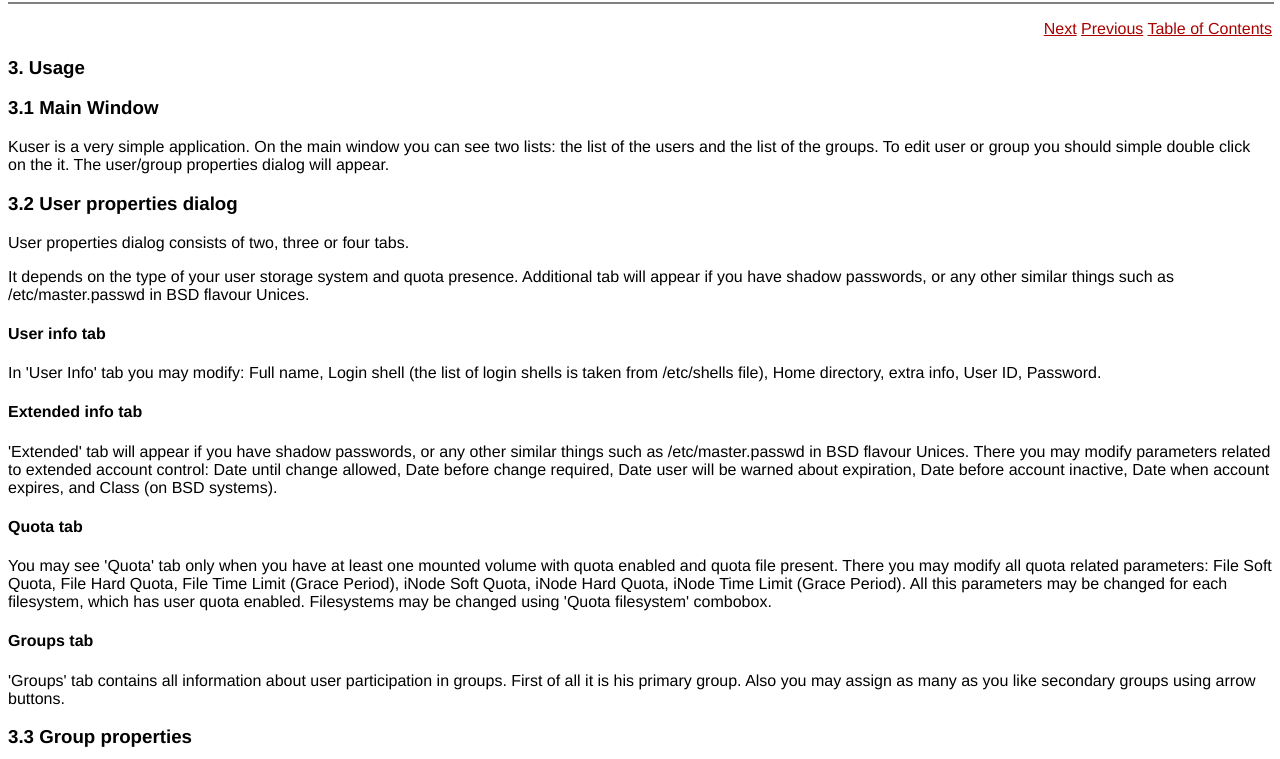
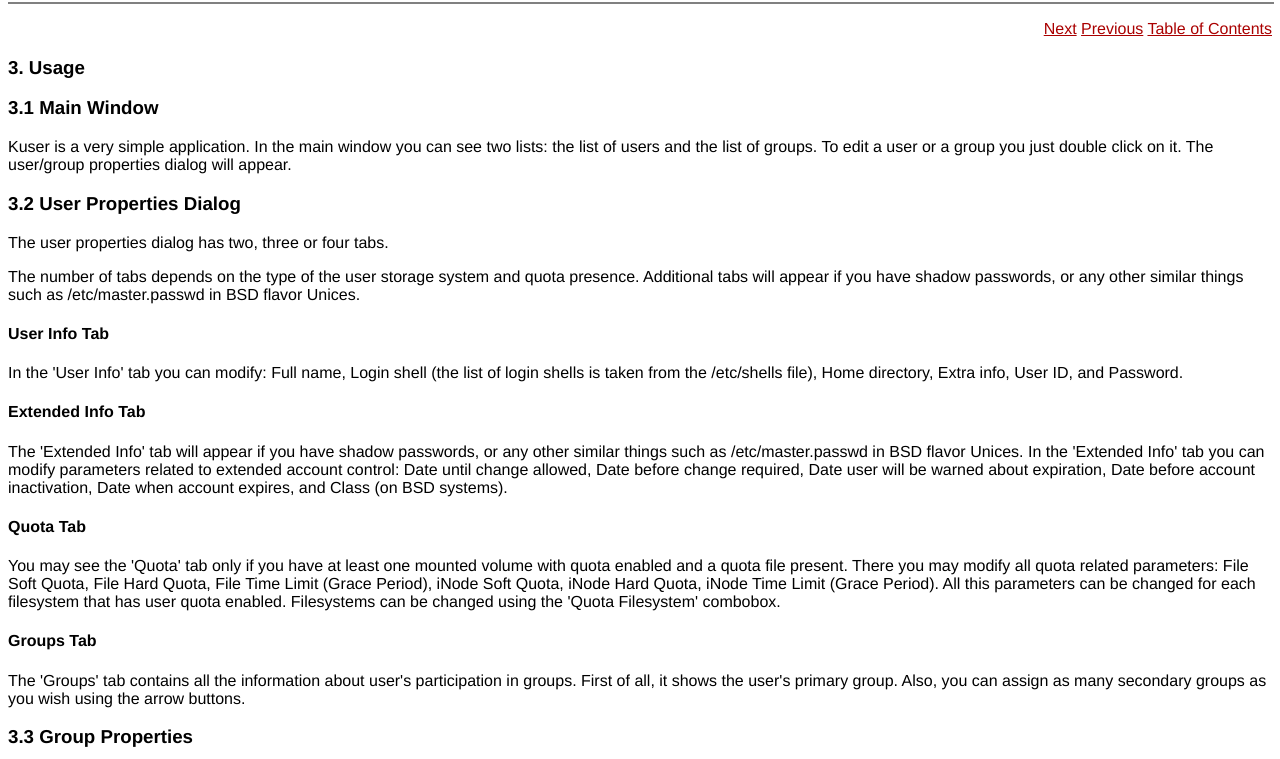
Before and after one commit to KDE/kuser, a plain HTML site: page doc/en/index-3.html in a window 1280 px wide. Shown: the part 41-800 px from the top of the page. Drawn offline with Linux system fonts and the light colour scheme.

Commit message:
English documentation updated. Thanks to Dmitry Mozherin
svn path=/branches/KDE_1_1_BRANCH/kdeadmin/kuser/; revision=21577

```diff
--- a/doc/en/index-3.html
+++ b/doc/en/index-3.html
@@ -23,61 +23,63 @@
 <H3><A NAME="sec1-MainWindow"></A> <A NAME="ss3.1">3.1 Main Window</A>
 </H3>
 
-<P>Kuser is a very simple application. On the main window you can see two lists:
-the list of the users and the list of the groups. To edit user or group you
-should simple double click on the it. The user/group properties dialog will
+<P>Kuser is a very simple application. In the main window you can see two lists:
+the list of users and the list of groups. To edit a user or a group you
+just double click on it. The user/group properties dialog will
 appear.
 <P>
-<H3><A NAME="sec1-UserProps"></A> <A NAME="ss3.2">3.2 User properties dialog</A>
+<H3><A NAME="sec1-UserProps"></A> <A NAME="ss3.2">3.2 User Properties Dialog</A>
 </H3>
 
-<P>User properties dialog consists of two, three or four tabs.
+<P>The user properties dialog has two, three or four tabs.
 <P>
-<P>It depends on the type of your user storage system and quota presence.
-Additional tab will appear if you have shadow passwords, or any other similar
-things such as /etc/master.passwd in BSD flavour Unices.
+<P>The number of tabs
+depends on the type of the user storage system and quota presence.
+Additional tabs will appear if you have shadow passwords, or any other similar
+things such as /etc/master.passwd in BSD flavor Unices.
 <P>
-<H4><A NAME="sec2-userinfo"></A> User info tab</H4>
+<H4><A NAME="sec2-userinfo"></A> User Info Tab</H4>
 
-<P>In 'User Info' tab you may modify: Full name, Login shell (the list of login
-shells is taken from /etc/shells file), Home directory, extra info, User ID,
+<P>In the 'User Info' tab you can modify: Full name, Login shell (the list of login
+shells is taken from the /etc/shells file), Home directory, Extra info, User
+ID, and
 Password.
 <P>
-<H4><A NAME="sec2-extended"></A> Extended info tab</H4>
+<H4><A NAME="sec2-extended"></A> Extended Info Tab</H4>
 
-<P>'Extended' tab will appear if you have shadow passwords, or any other similar
-things such as /etc/master.passwd in BSD flavour Unices.
-There you may modify parameters related to extended account control: Date until
+<P>The 'Extended Info' tab will appear if you have shadow passwords, or any other similar
+things such as /etc/master.passwd in BSD flavor Unices.
+In the 'Extended Info' tab you can modify parameters related to extended account control: Date until
 change allowed, Date before change required, Date user will be warned about
-expiration, Date before account inactive, Date when account expires, and
+expiration, Date before account inactivation, Date when account expires, and
 Class (on BSD systems).
 <P>
-<H4><A NAME="sec2-quota"></A> Quota tab</H4>
+<H4><A NAME="sec2-quota"></A> Quota Tab</H4>
 
-<P>You may see 'Quota' tab only when you have at least one mounted volume with
-quota enabled and quota file present. There you may modify all quota related
+<P>You may see the 'Quota' tab only if you have at least one mounted volume with
+quota enabled and a quota file present. There you may modify all quota related
 parameters: File Soft Quota, File Hard Quota, File Time Limit (Grace Period),
 iNode Soft Quota, iNode Hard Quota, iNode Time Limit (Grace Period). All
-this parameters may be changed for each filesystem, which has user quota
-enabled. Filesystems may be changed using 'Quota filesystem' combobox.
+this parameters can be changed for each filesystem that has user quota
+enabled. Filesystems can be changed using the 'Quota Filesystem' combobox.
 <P>
-<H4><A NAME="sec2-group"></A> Groups tab</H4>
+<H4><A NAME="sec2-group"></A> Groups Tab</H4>
 
-<P>'Groups' tab contains all information about user participation in groups.
-First of all it is his primary group. Also you may assign as many as you
-like secondary groups using arrow buttons.
+<P>The 'Groups' tab contains all the information about user's participation in groups.
+First of all, it shows the user's primary group. Also, you can assign as many
+secondary groups as you wish using the arrow buttons.
 <P>
-<H3><A NAME="sec1-GroupProps"></A> <A NAME="ss3.3">3.3 Group properties</A>
+<H3><A NAME="sec1-GroupProps"></A> <A NAME="ss3.3">3.3 Group Properties</A>
 </H3>
 
-<P>Group properties dialog has two listboxes. The right one contains users,
-who is included in the group, and the left one contains the list of
+<P>The Group properties dialog has two list boxes. The right one contains users,
+who are included in the group, and the left one contains the list of
 all other users in the system.
 <P>
 <H3><A NAME="sec1-add"></A> <A NAME="ss3.4">3.4 Adding Users/Groups</A>
 </H3>
 
-<P>Also you may add and delete users using either buttons or menu.
+<P>Also you can add and delete users using either buttons or the menu.
 <P>
 <P ALIGN="RIGHT">
 
```
Also changed, not shown: doc/en/index-1.html (+6 -5 lines), doc/en/index-2.html (+3 -4 lines), doc/en/index-4.html (+10 -7 lines), doc/en/index-5.html (+2 -2 lines), doc/en/index.html (+4 -5 lines), 1 other file.
